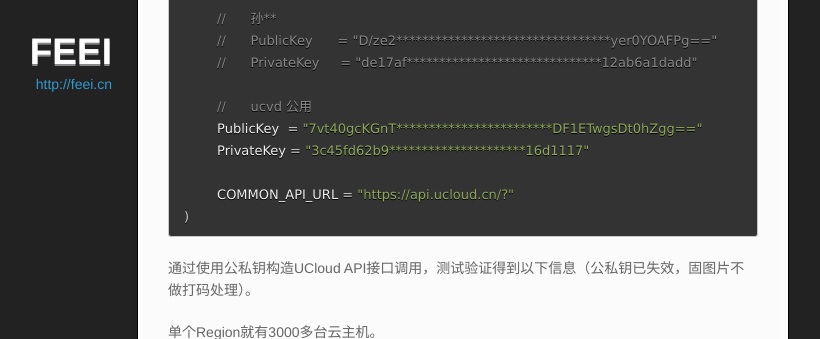
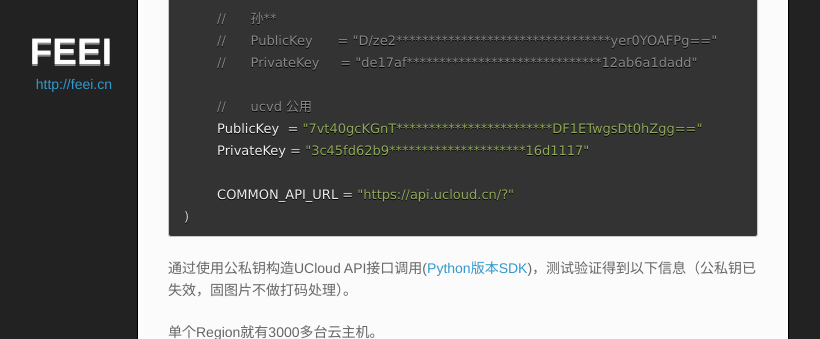
Before and after one commit to limengmingx/Papers, a Jekyll site: the page built from PVE-2017110101.md, in a window 1280 px wide and 900 px high, scrolled down 2358 px, cut to the strip 0-339 px from the top of the window. Shown: the whole strip, without its empty margins (178-998 px from the left). Built offline with Jekyll 4.4.1, drawn with Linux system fonts in a browser that asks for light colours; our own code applies the rules of GitHub Pages for plain Markdown files; a script that is not in the unit is left out; comment, search, counter and statistics services are not loaded.

Commit message:
add ucloud python sdk

````diff
--- a/PVE-2017110101.md
+++ b/PVE-2017110101.md
@@ -65,7 +65,7 @@
 )
 ```
 
-通过使用公私钥构造UCloud API接口调用，测试验证得到以下信息（公私钥已失效，固图片不做打码处理）。
+通过使用公私钥构造UCloud API接口调用([Python版本SDK](https://github.com/ucloud/ucloud-sdk-python))，测试验证得到以下信息（公私钥已失效，固图片不做打码处理）。
 
 单个Region就有3000多台云主机。
 
````
